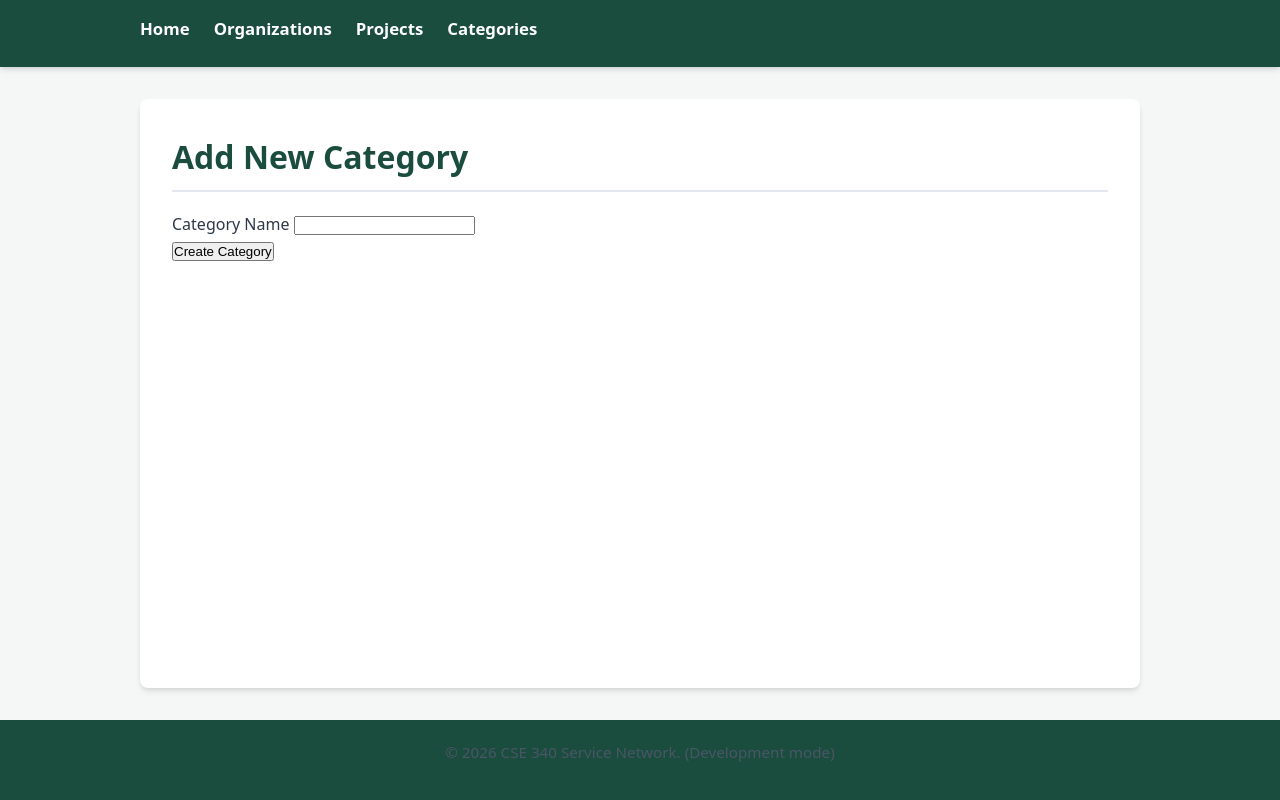
After one commit to JacksonTanner3/cse340-course-repo, a Node server app: page /new-category in a window 1280 px wide. The commit adds this page. Run offline with Node 20, Linux system fonts and the light colour scheme.

Commit message:
W04 Assignment completed

```diff
--- a/src/controllers/categories.js
+++ b/src/controllers/categories.js
@@ -1,11 +1,23 @@
 // Import any needed model functions
+import { body, validationResult } from 'express-validator';
 import {
     getAllCategories,
     getCategoryDetails,
     getCategoriesByProjectId,
-    updateCategoryAssignments
+    updateCategoryAssignments,
+    createCategory,
+    updateCategory
 } from '../models/categories.js';
 import { getProjectsByCategoryId, getProjectDetails } from '../models/projects.js';
+
+// Define validation and sanitization rules for category form
+const categoryValidation = [
+    body('name')
+        .trim()
+        .escape()
+        .notEmpty().withMessage('Category name is required')
+        .isLength({ min: 3, max: 100 }).withMessage('Category name must be between 3 and 100 characters')
+];
 
 // Define any controller functions
 const showCategoriesPage = async (req, res) => {
@@ -22,6 +34,70 @@ const showCategoryDetailsPage = async (req, res) => {
     const title = 'Category Details';
 
     res.render('category', { title, categoryDetails, projects });
+};
+
+const showNewCategoryForm = async (req, res) => {
+    const title = 'Add New Category';
+
+    res.render('new-category', { title });
+};
+
+const processNewCategoryForm = async (req, res) => {
+    const errors = validationResult(req);
+    if (!errors.isEmpty()) {
+        errors.array().forEach((error) => {
+            req.flash('error', error.msg);
+        });
+
+        return res.redirect('/new-category');
+    }
+
+    const { name } = req.body;
+
+    try {
+        await createCategory(name);
+
+        req.flash('success', 'New category created successfully!');
+        res.redirect('/categories');
+    } catch (error) {
+        console.error('Error creating new category:', error);
+        req.flash('error', 'There was an error creating the category.');
+        res.redirect('/new-category');
+    }
+};
+
+const showEditCategoryForm = async (req, res) => {
+    const categoryId = req.params.id;
+    const categoryDetails = await getCategoryDetails(categoryId);
+    const title = 'Edit Category';
+
+    res.render('edit-category', { title, categoryDetails });
+};
+
+const processEditCategoryForm = async (req, res) => {
+    const categoryId = req.params.id;
+
+    const errors = validationResult(req);
+    if (!errors.isEmpty()) {
+        errors.array().forEach((error) => {
+            req.flash('error', error.msg);
+        });
+
+        return res.redirect(`/edit-category/${categoryId}`);
+    }
+
+    const { name } = req.body;
+
+    try {
+        await updateCategory(categoryId, name);
+
+        req.flash('success', 'Category updated successfully!');
+        res.redirect(`/category/${categoryId}`);
+    } catch (error) {
+        console.error('Error updating category:', error);
+        req.flash('error', 'There was an error updating the category.');
+        res.redirect(`/edit-category/${categoryId}`);
+    }
 };
 
 const showAssignCategoriesForm = async (req, res) => {
@@ -57,6 +133,11 @@ const processAssignCategoriesForm = async (req, res) => {
 export {
     showCategoriesPage,
     showCategoryDetailsPage,
+    showNewCategoryForm,
+    processNewCategoryForm,
+    showEditCategoryForm,
+    processEditCategoryForm,
+    categoryValidation,
     showAssignCategoriesForm,
     processAssignCategoriesForm
 };
--- a/src/views/categories.ejs
+++ b/src/views/categories.ejs
@@ -13,5 +13,7 @@
                 </li>
                 <% }); %>
         </ul>
+
+        <p><a href="/new-category">Add New Category</a></p>
     </main>
     <%- include('partials/footer') %>
--- a/src/views/category.ejs
+++ b/src/views/category.ejs
@@ -7,6 +7,8 @@
         <h2>
             <%= categoryDetails.name %>
         </h2>
+
+        <p><a href="/edit-category/<%= categoryDetails.category_id %>">Edit Category</a></p>
 
         <h3>Service Projects</h3>
         <ul>
--- /dev/null
+++ b/src/views/new-category.ejs
@@ -0,0 +1,16 @@
+<%- include('partials/header') %>
+    <main>
+        <h1>
+            <%= title %>
+        </h1>
+
+        <form action="/new-category" method="POST">
+            <div class="form-group">
+                <label for="name">Category Name</label>
+                <input type="text" id="name" name="name" maxlength="100" required />
+            </div>
+
+            <button type="submit">Create Category</button>
+        </form>
+    </main>
+    <%- include('partials/footer') %>
```
Also changed, not shown: src/models/categories.js (+46 -1 lines), src/routes.js (+9 -0 lines), src/views/edit-category.ejs (added, +16 -0 lines).
